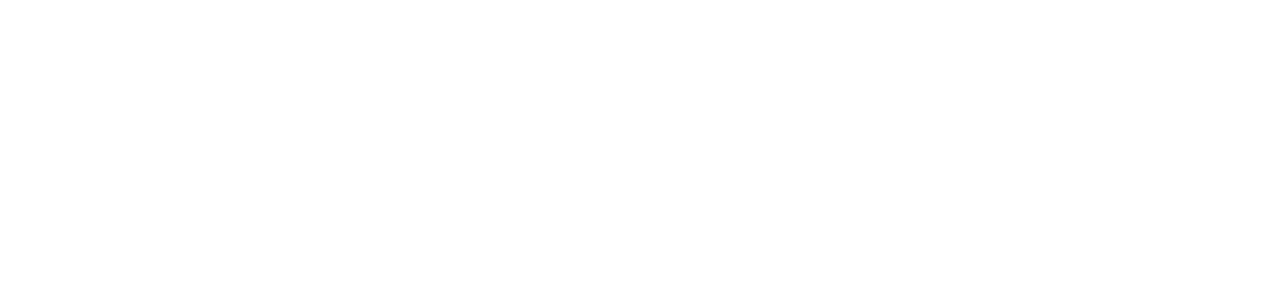
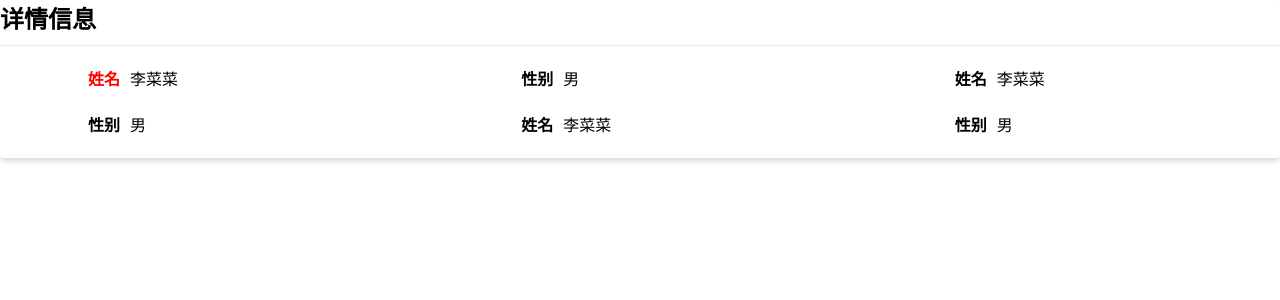
Before and after one commit to lqliqi/vue3-vite-element-plus-ts-admin, a Vue app: page /#/Info in a window 1280 px wide. Before the commit this address had no page. Shown: the top 300 px of the page. Built offline with nearby package versions, Linux system fonts and the light colour scheme.

Commit message:
增加详情栅格化组件

```diff
--- a/src/App.vue
+++ b/src/App.vue
@@ -6,17 +6,11 @@
 
 <style>
 body,
-html {
+html,
+#app {
   box-sizing: border-box;
+  height: 100%;
   margin: 0;
   padding: 0;
 }
-#app {
-  overflow: hidden;
-  color: #2c3e50;
-  font-family: Avenir, Helvetica, Arial, sans-serif;
-  text-align: center;
-  -webkit-font-smoothing: antialiased;
-  -moz-osx-font-smoothing: grayscale;
-}
 </style>
--- /dev/null
+++ b/src/components/CommonCard.vue
@@ -0,0 +1,12 @@
+<template>
+  <div class="CommonCard"><slot></slot></div>
+</template>
+<script setup lang="ts"></script>
+<style lang="less" scoped>
+.CommonCard {
+  width: 100%;
+  background: #fff;
+  border-radius: 4px;
+  box-shadow: 0 3px 6px 0 #cfd8e3;
+}
+</style>
--- /dev/null
+++ b/src/components/CommonGrid.vue
@@ -0,0 +1,19 @@
+<template>
+  <div class="CommonGrid">
+    <el-row :gutter="20">
+      <slot></slot>
+    </el-row>
+  </div>
+</template>
+<script setup lang="ts"></script>
+<style lang="less" scoped>
+.CommonGrid {
+  display: block;
+  .el-row {
+    margin-bottom: 20px;
+    &:last-child {
+      margin-bottom: 0;
+    }
+  }
+}
+</style>
--- /dev/null
+++ b/src/components/CommonGridOption.vue
@@ -0,0 +1,44 @@
+<template>
+  <el-col class="CommonGridOption" :md="md" :lg="lg">
+    <div style="display: flex">
+      <div
+        class="CommonGridOptionLabel"
+        :class="{ CommonGridOptionModified: valueModified }"
+        style="width: 120px; padding-right: 10px; font-weight: bold; text-align: right"
+      >
+        {{ label }}
+      </div>
+      <div class="CommonGridOptionContent" style="flex: 1">
+        <div style="word-break: break-all"><slot /></div>
+      </div>
+    </div>
+  </el-col>
+</template>
+<script setup lang="ts">
+import { defineProps, ref } from 'vue'
+
+const props = defineProps({
+  label: String,
+  valueModified: Boolean,
+  expand: Boolean
+})
+console.log('props: ', props)
+console.log('props.expand: ', props.expand)
+
+const md = ref(12)
+const lg = ref(8)
+if (props.expand) {
+  md.value = 24
+  lg.value = 24
+}
+</script>
+<style lang="less" scoped>
+.CommonGridOption {
+  margin-bottom: 22px;
+  .CommonGridOptionLabel {
+    &.CommonGridOptionModified {
+      color: red;
+    }
+  }
+}
+</style>
--- /dev/null
+++ b/src/components/CommonTitle.vue
@@ -0,0 +1,14 @@
+<template>
+  <div class="CommonTitle" style="margin-bottom: 20px; font-weight: bold; font-size: 24px">
+    <div style="margin-bottom: 10px">
+      <slot />
+    </div>
+    <div style="border-bottom: 1px solid #e8eaec"></div>
+  </div>
+</template>
+
+<script setup lang="ts"></script>
+<style lang="less" scoped>
+.CommonTitle {
+}
+</style>
--- a/src/main.ts
+++ b/src/main.ts
@@ -5,4 +5,8 @@
 import store from './store/index.ts'
 import 'element-plus/dist/index.css'
 
-createApp(App).use(router).use(store).use(ElementPlus).mount('#app')
+const app = createApp(App)
+app.use(router)
+app.use(store)
+app.use(ElementPlus)
+app.mount('#app')
--- a/src/router/index.ts
+++ b/src/router/index.ts
@@ -20,6 +20,11 @@
     path: '/Test',
     name: 'Test',
     component: () => import('@/views/Test/index.vue') // 懒加载组件
+  },
+  {
+    path: '/Info',
+    name: 'Info',
+    component: () => import('@/views/Info/index.vue')
   }
 ]
 
--- /dev/null
+++ b/src/views/Info/index.vue
@@ -0,0 +1,28 @@
+<template>
+  <div class="Info">
+    <CommonCard>
+      <CommonTitle> 详情信息 </CommonTitle>
+      <CommonGrid>
+        <CommonGridOption label="姓名" :expand="false" :valueModified="true">
+          李菜菜</CommonGridOption
+        >
+        <CommonGridOption label="性别" :expand="false"> 男</CommonGridOption>
+        <CommonGridOption label="姓名" :expand="false"> 李菜菜</CommonGridOption>
+        <CommonGridOption label="性别" :expand="false"> 男</CommonGridOption>
+        <CommonGridOption label="姓名" :expand="false"> 李菜菜</CommonGridOption>
+        <CommonGridOption label="性别" :expand="false"> 男</CommonGridOption>
+      </CommonGrid>
+    </CommonCard>
+  </div>
+</template>
+<script setup lang="ts">
+import CommonGrid from '@/components/CommonGrid.vue'
+import CommonTitle from '@/components/CommonTitle.vue'
+import CommonCard from '@/components/CommonCard.vue'
+import CommonGridOption from '@/components/CommonGridOption.vue'
+</script>
+<style lang="less" scoped>
+.Info {
+  display: block;
+}
+</style>
```
